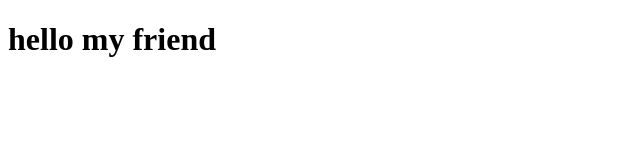
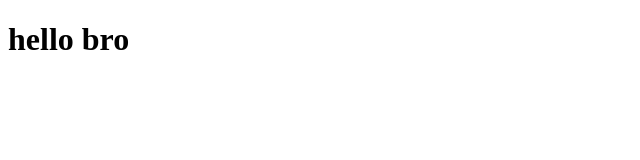
Before and after one commit to mahdi-hsoumi/Learn_Git, a plain HTML site: page index.html in a window 1280 px wide. Shown: the whole page, without its empty margins (0-640 px from the left). Drawn offline with Linux system fonts and the light colour scheme.

Commit message:
changed h1

```diff
--- a/index.html
+++ b/index.html
@@ -7,6 +7,6 @@
     <title>Document</title>
   </head>
   <body>
-    <h1>hello my friend</h1>
+    <h1>hello bro</h1>
   </body>
 </html>
```
